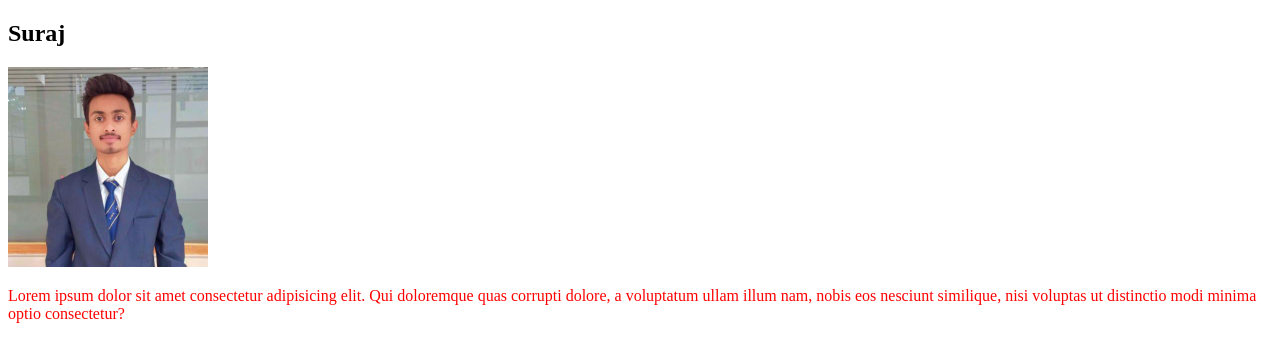
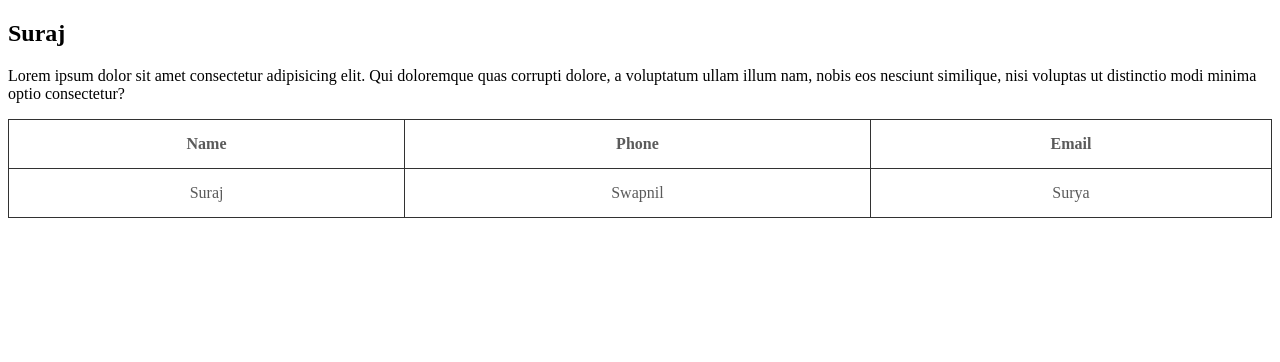
Before and after one commit to SurajAmbesange/localrepo, a plain HTML site: page index.html in a window 1280 px wide. Drawn offline with Linux system fonts and the light colour scheme.

Commit message:
Added table

```diff
--- a/index.html
+++ b/index.html
@@ -8,7 +8,18 @@
 </head>
 <body>
     <h2>Suraj</h2>
-   <img src="Suraj.jpg" alt="" width="200px" height="200px">
     <p>Lorem ipsum dolor sit amet consectetur adipisicing elit. Qui doloremque quas corrupti dolore, a voluptatum ullam illum nam, nobis eos nesciunt similique, nisi voluptas ut distinctio modi minima optio consectetur?</p>
+    <table style="width: 100%;">
+        <tr>
+            <th>Name</th>
+            <th>Phone</th>
+            <th>Email</th>
+        </tr>
+        <tr>
+            <td>Suraj</td>
+            <td>Swapnil</td>
+            <td>Surya</td>
+        </tr>
+    </table>
 </body>
 </html>
--- a/style.css
+++ b/style.css
@@ -1,3 +1,11 @@
+table, th, td{
+    border: 1px solid black;
+    border-collapse: collapse;
+    padding: 15px;
+    text-align: center;
+    background-color: white;
+    opacity: 0.8;
+}
 p{
-    color: red;
+    color: black;
 }
```
